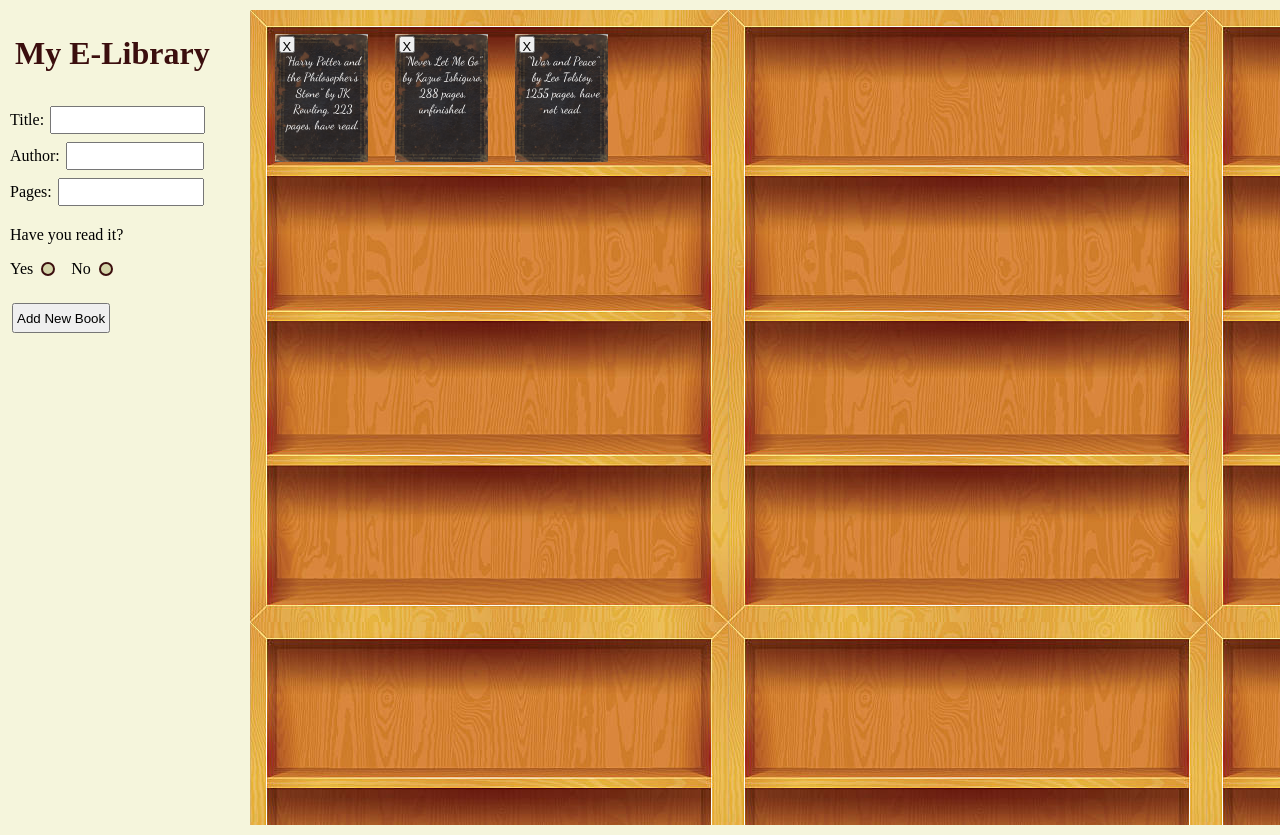
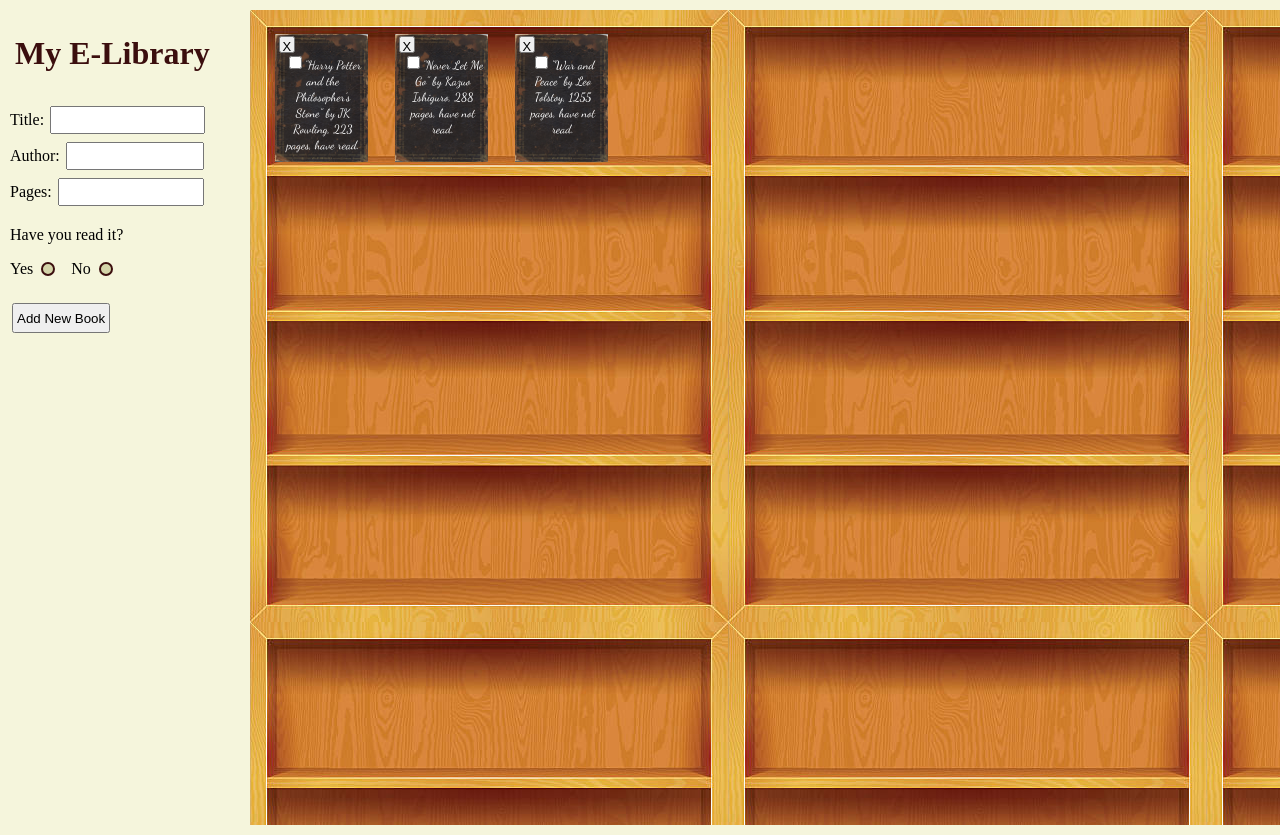
Before and after one commit to NerdsAreIn/library, a plain HTML site: page index.html in a window 1280 px wide. Drawn offline with Linux system fonts and the light colour scheme.

Commit message:
On the way to getting read toggle working.

```diff
--- a/books.css
+++ b/books.css
@@ -100,5 +100,4 @@ text-align: center;
 vertical-align: middle;
 padding: 1px;
 font-size: 13px;
-
 }
--- a/books.js
+++ b/books.js
@@ -8,13 +8,15 @@ let title = titleField.value;
 let author = authorField.value;
 let pages = pagesField.value;
 let haveRead = "have read";
-let button = document.querySelector("button");
+let button = document.querySelector("#newbook");
 let library = [];
 let deleteArray = [];
 let bookCover;
+let toggleButtons;
+let haveReadContainer;
 
 const book1 = new Book("Harry Potter and the Philosopher's Stone", "JK Rowling", 223, "have read");
-const book2 = new Book("Never Let Me Go", "Kazuo Ishiguro", 288, "unfinished");
+const book2 = new Book("Never Let Me Go", "Kazuo Ishiguro", 288, "have not read");
 const book3 = new Book("War and Peace", "Leo Tolstoy", 1255, "have not read");
 
 
@@ -41,10 +43,41 @@ yes.onclick = () => {
         console.log({haveRead});
         return haveRead;
 }
+
 no.onclick = () => {
 	haveRead = "have not read";
 	console.log({haveRead});
         return haveRead;
+}
+
+function createToggleButtons() {
+toggleButtons = Array.from(document.getElementsByClassName("toggle"));
+toggleButtons.forEach(toggleButton => {
+    toggleButton.addEventListener("input", (e) => {
+        if (e.target.parentElement.haveRead == "have not read") {
+                e.target.parentElement.haveRead = "have read";
+                //e.target.parentElement.textContent =  "" + e.target.parentElement.id + " " +
+                //`${haveRead}.`;
+        }
+        else {
+                e.target.parentElement.haveRead = "have not read";
+        }
+        e.target.parentElement.removeChild(haveReadContainer);
+        haveReadContainer = document.createTextNode(e.target.parentElement.haveRead);
+        e.target.parentElement.appendChild(haveReadContainer);
+/*
+// FIXME: the book swap is currently only working for the last item. Think I will try creating separate text nodes for the other deets and the read status.
+        let bookToRemove = library.findIndex(book => e.target.parentElement.id == book.title);
+        console.log({bookToRemove});
+        library.splice(bookToRemove, 1);
+        console.log(e.target.parentElement.haveRead);
+        e.target.parentElement.remove();
+        let newbook = new Book(e.target.parentElement.id, e.target.parentElement.author, e.target.parentElement.pages, e.target.parentElement.haveRead);
+        //library[bookToRemove] = newbook;
+        console.log({library});
+        */
+});
+});
 }
 
 button.addEventListener("click", () => {
@@ -60,12 +93,13 @@ function Book(title, author, pages, haveRead) {
         this.info = function() {
                 return `"${title}"
                 by ${author},
-                ${pages} pages,
-                ${haveRead}.`
-        }
-        console.log(this.info());
+                ${pages} pages, `
+}
         addBookToLibrary(this);
 }
+
+
+book1.info();
 
 function addBookToLibrary(book) {
         library.push(book);
@@ -78,16 +112,26 @@ function displayBook(book) {
        bookCover = document.createElement("div");
        let deleteButton = document.createElement("button");
        let X = document.createTextNode("X");
+       toggleButton = document.createElement("input");
+       toggleButton.setAttribute("type", "checkbox");
+       toggleButton.className = "toggle";
        deleteButton.className = "delete";
        deleteArray.push(deleteButton);
        deleteButton.appendChild(X);
+       bookCover.appendChild(toggleButton);
        bookCover.appendChild(deleteButton);
        bookCover.className = "book-cover";
        bookCover.id = book.title;
-       let coverContent = document.createTextNode(book.info());
+       bookCover.author = book.author;
+       bookCover.pages = book.pages;
+       bookCover.haveRead = book.haveRead;
+       coverContent = document.createTextNode(book.info());
+       haveReadContainer = document.createTextNode(bookCover.haveRead + ".");
        bookCover.appendChild(coverContent);
+       bookCover.appendChild(haveReadContainer);
        bookcase.appendChild(bookCover);
        getDeleteArray();
+       createToggleButtons();
 }
 
 function getDeleteArray() {
--- a/index.html
+++ b/index.html
@@ -15,7 +15,7 @@
     <p>Have you read it?</p>
     <label for="yes">Yes</label><input type="radio" name="haveRead" id="yes" value="yes">
     <label for="no">No</label><input type="radio" name="haveRead" id="no" value="no"><br>
-    <button type="submit">Add New Book</button>
+    <button type="submit" id="newbook">Add New Book</button>
     </div>
     <div id="bookcase"></div>
     <script src="books.js">
```
